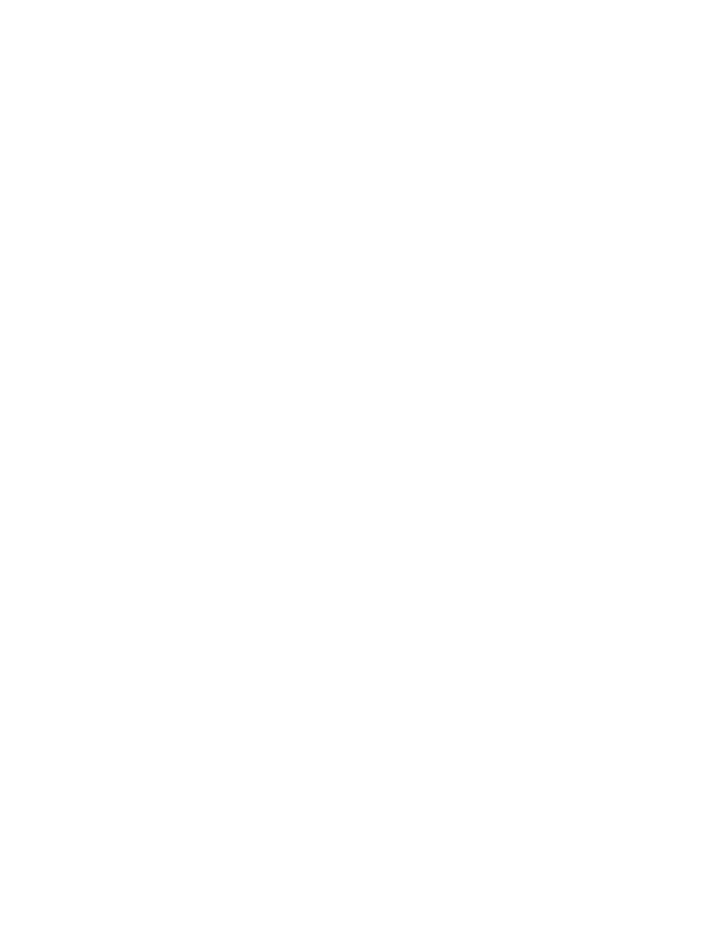
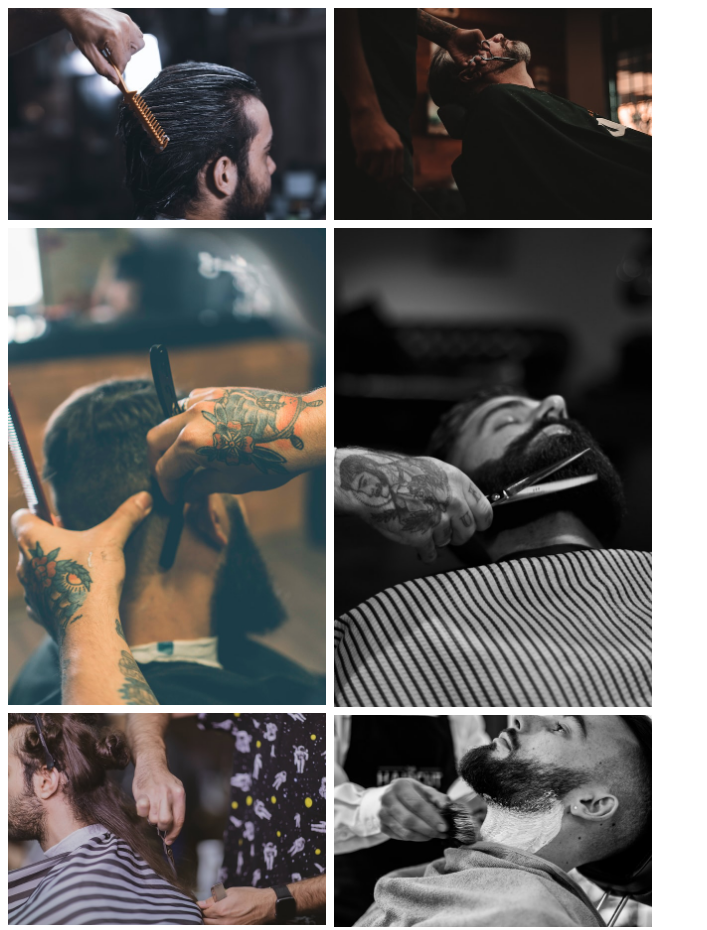
Before and after one commit to tcannetti/hairSalonWebsite, a plain HTML site: page pages/gallery.html in a window 1280 px wide. Shown: the top 930 px of the page, without its empty margins (0-707 px from the left). Before the commit the page ends 800 px from the top, so only its background shows below. Drawn offline with Linux system fonts and the light colour scheme.

Commit message:
gallery changes

```diff
--- a/pages/gallery.html
+++ b/pages/gallery.html
@@ -6,6 +6,19 @@
   <link rel="stylesheet" href="../styles/gallery.css">
 </head>
 <body>
-
+  <div class="row">
+    <div class="column">
+      <img src="../images/combHoriz.jpg" alt="hair being combed and cut">
+      <img src="../images/hairVert.jpg" alt="hair being cut">
+      <img src="../images/longHairHoriz.jpg" alt="long hair being cut">
+      <img src="../images/buzzerVert.jpg" alt="hair being buzzed">
+      <img src="../images/buzzerHoriz.jpg" alt="hair buzzed in horizontal layout">
+    </div>
+    <div class="column">
+      <img src="../images/beardHoriz.jpg" alt="beard trim">
+      <img src="../images/beardVert.jpg" alt="beard trim in black and white">
+      <img src="../images/shaveCream.jpg" alt="shaving cream applied to neck">
+    </div>
+  </div>
 </body>
 </html>
--- a/styles/gallery.css
+++ b/styles/gallery.css
@@ -0,0 +1,35 @@
+body {
+  margin: 0;
+}
+
+.row {
+  display: flex;
+  flex-wrap: wrap;
+  padding: 0 4px;
+}
+
+.column {
+  flex: 100%;
+  max-width: 100%;
+}
+
+.column img {
+  margin-top: 8px;
+  vertical-align: middle;
+  width: 100%;
+}
+
+@media screen and (min-width: 601px) {
+  .column {
+    flex: 50%;
+    max-width: 50%;
+  }
+}
+
+@media screen and (min-width: 801px) {
+  .column {
+    flex: 25%;
+    max-width: 25%;
+    padding: 0 4px;
+  }
+}
```
Also changed, not shown: images/barberNeon.jpg (added), images/beardHoriz.jpg (added), images/beardVert.jpg (added), images/buzzerHoriz.jpg (added), images/buzzerVert.jpg (added), images/chairHero.jpg (added), images/combHoriz.jpg (added), images/hairVert.jpg (added), images/longHairHoriz.jpg (added), images/shaveCream.jpg (added).
